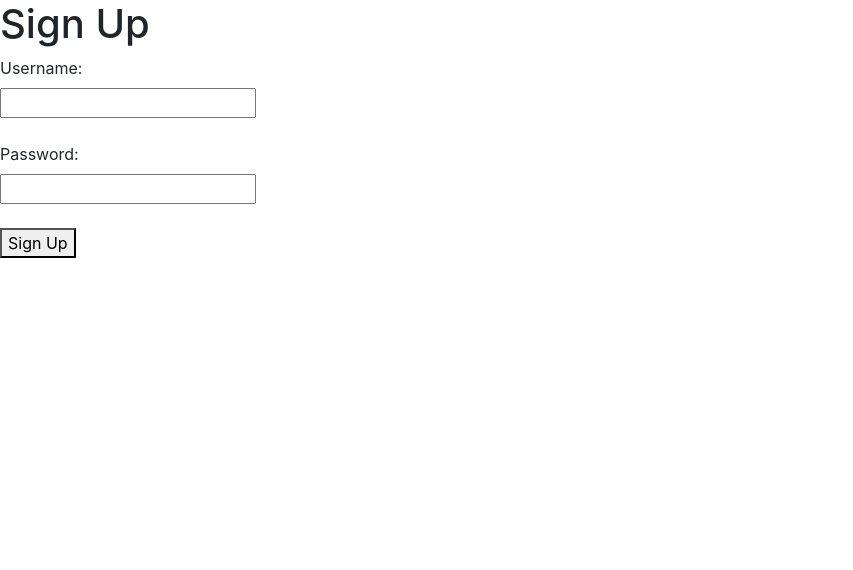
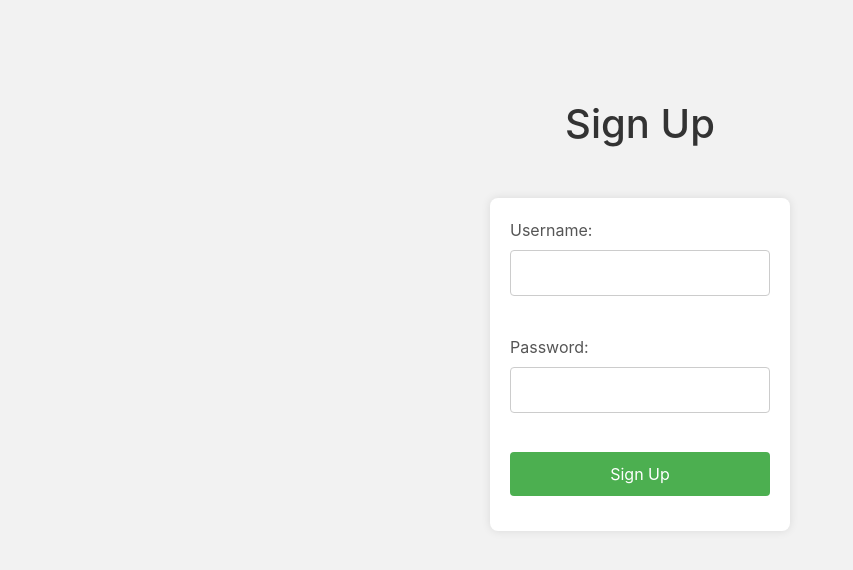
Before and after one commit to AKazi05/PLC_Project, a Flask app: page /signup in a window 1280 px wide. Shown: the top 570 px of the page, without its empty margins (0-853 px from the left). Run offline with Flask 3, Linux system fonts and the light colour scheme; some libraries are stand-ins or nearby versions.

Commit message:
stylize pages

```diff
--- /dev/null
+++ b/static/login.css
@@ -0,0 +1,61 @@
+html {
+    font-family: 'Open Sans', sans-serif;
+}
+
+body {
+    background-color: #f2f2f2;
+}
+
+h1 {
+    margin-top: 100px;
+    text-align: center;
+    color: #333;
+}
+
+form {
+    max-width: 300px;
+    margin: 0 auto;
+    margin-top: 50px;
+    padding: 20px;
+    background-color: #ffffff;
+    border-radius: 8px;
+    box-shadow: 0 0 10px rgba(0, 0, 0, 0.1);
+}
+
+label {
+    color: #555;
+}
+
+input[type="text"],
+input[type="password"],
+button {
+    width: 100%;
+    padding: 10px;
+    margin-bottom: 15px;
+    border: 1px solid #ccc;
+    border-radius: 4px;
+    box-sizing: border-box;
+}
+
+button {
+    background-color: #4CAF50;
+    color: white;
+    border: none;
+    cursor: pointer;
+    transition: background-color 0.35s, opacity 0.35s;
+}
+
+button:hover {
+    background-color: #45a049;
+    opacity: 0.8;
+}
+
+a button {
+    background-color: #007bff;
+    opacity: 0.8;
+}
+
+a button:hover {
+    background-color: #0056b3;
+    opacity: 0.8;
+}
--- a/static/styles.css
+++ b/static/styles.css
@@ -1,4 +1,4 @@
-    /* Styles for the header */
+
 .header {
 position: fixed;
 top: 0;
--- a/templates/login.html
+++ b/templates/login.html
@@ -8,6 +8,10 @@
     <script src="https://cdnjs.cloudflare.com/ajax/libs/popper.js/1.14.7/umd/popper.min.js"></script>
     <script src="https://stackpath.bootstrapcdn.com/bootstrap/4.3.1/js/bootstrap.min.js"></script>
     <link rel="stylesheet" href="https://cdnjs.cloudflare.com/ajax/libs/font-awesome/6.4.2/css/all.min.css">
+    <link rel="preconnect" href="https://fonts.googleapis.com">
+    <link rel="preconnect" href="https://fonts.gstatic.com" crossorigin>
+    <link href="https://fonts.googleapis.com/css2?family=Open+Sans:ital,wght@0,300;0,400;0,500;0,600;0,700;0,800;1,300;1,400;1,500;1,600;1,700;1,800&display=swap" rel="stylesheet">
+    <link rel="stylesheet" href="../static/login.css">
     <title>Log In</title>
 </head>
 <body>
@@ -33,6 +37,7 @@
                         {% endif %}
                     {% endfor %}
                 {% endwith %}
+                </div>
     </nav>
     <h1>Log In</h1>
 
--- a/templates/signup.html
+++ b/templates/signup.html
@@ -5,7 +5,13 @@
     <meta name="viewport" content="width=device-width, initial-scale=1.0">
     <link rel="stylesheet" href="https://stackpath.bootstrapcdn.com/bootstrap/4.3.1/css/bootstrap.min.css">
     <script src="https://code.jquery.com/jquery-3.3.1.slim.min.js"></script>
+    <script src="https://cdnjs.cloudflare.com/ajax/libs/popper.js/1.14.7/umd/popper.min.js"></script>
     <script src="https://stackpath.bootstrapcdn.com/bootstrap/4.3.1/js/bootstrap.min.js"></script>
+    <link rel="stylesheet" href="https://cdnjs.cloudflare.com/ajax/libs/font-awesome/6.4.2/css/all.min.css">
+    <link rel="preconnect" href="https://fonts.googleapis.com">
+    <link rel="preconnect" href="https://fonts.gstatic.com" crossorigin>
+    <link href="https://fonts.googleapis.com/css2?family=Open+Sans:ital,wght@0,300;0,400;0,500;0,600;0,700;0,800;1,300;1,400;1,500;1,600;1,700;1,800&display=swap" rel="stylesheet">
+    <link rel="stylesheet" href="../static/login.css">
     <title>Sign Up</title>
 </head>
 <body>
@@ -31,6 +37,7 @@
                         {% endif %}
                     {% endfor %}
                 {% endwith %}
+                </div>
     </nav>
     <h1>Sign Up</h1>
 
```
Also changed, not shown: static/signup.css (added, +61 -0 lines). Lines whose indentation alone changed are shown as unchanged.
